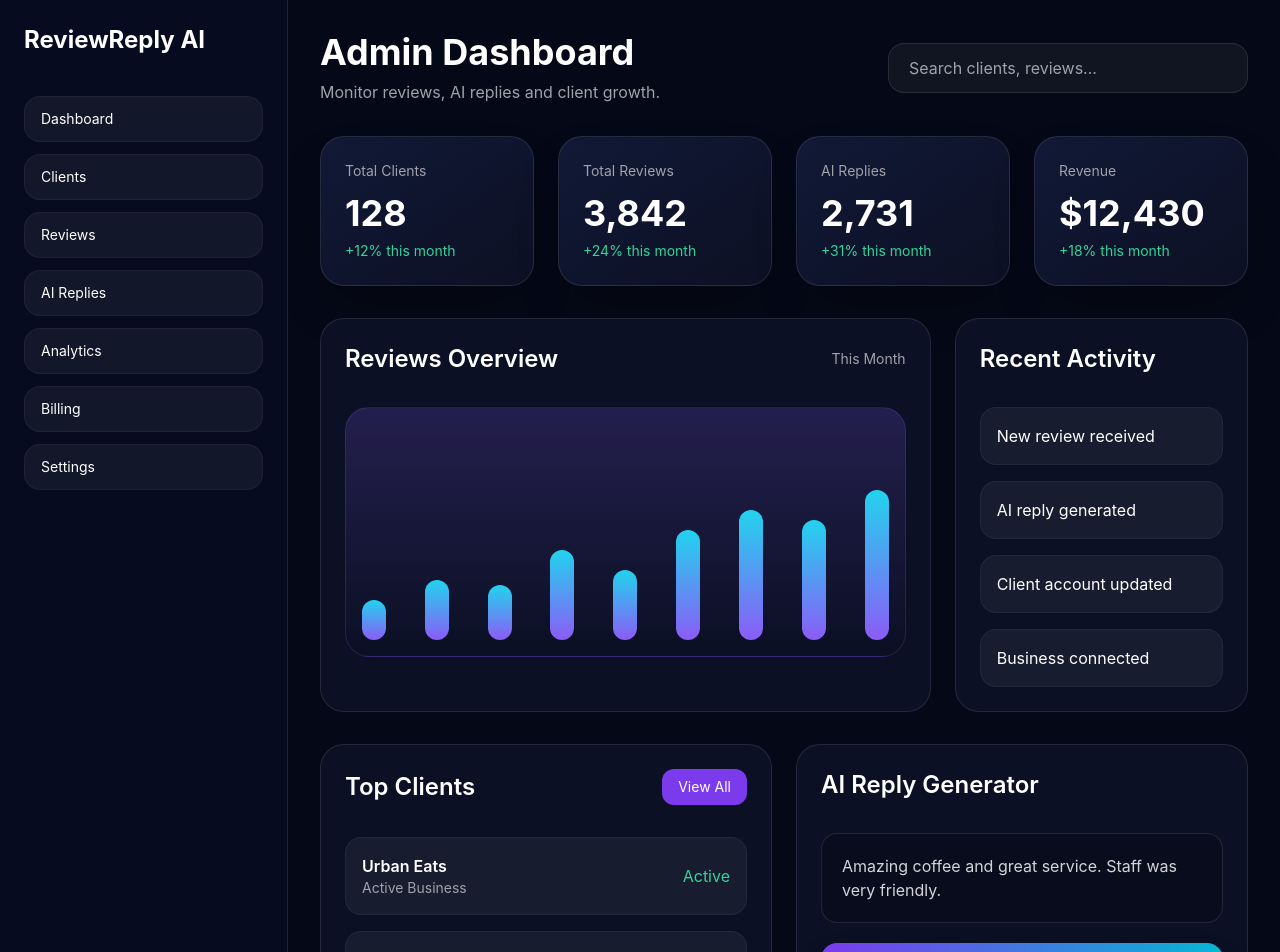
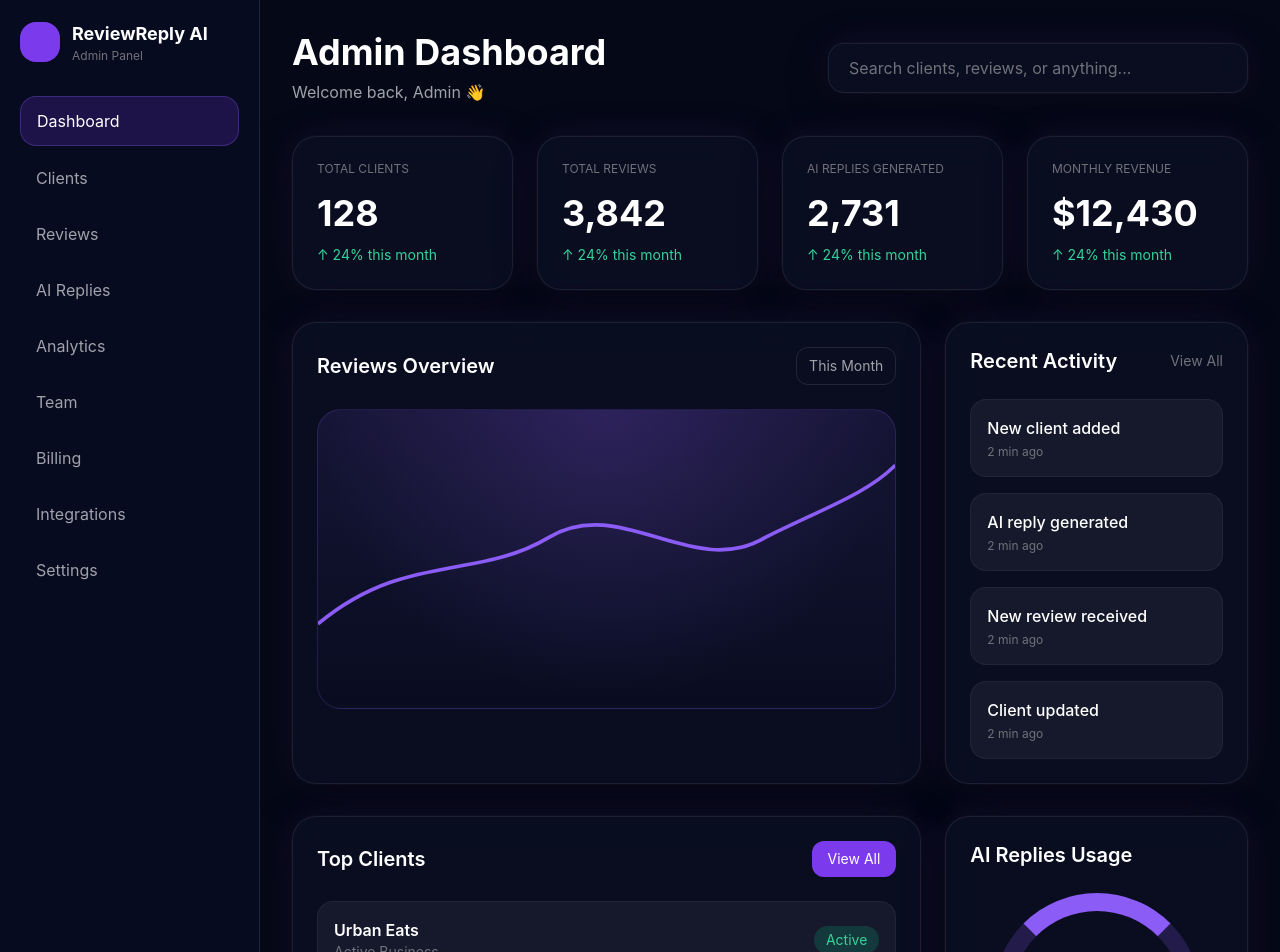
Before and after one commit to afnankhan123456/reviewreply-ai, a Next.js app: page /dashboard in a window 1280 px wide. Shown: the top 952 px of the page. Built offline with nearby package versions, Linux system fonts and the light colour scheme.

Commit message:
Refine dashboard closer to target UI

```diff
--- a/app/dashboard/page.tsx
+++ b/app/dashboard/page.tsx
@@ -1,196 +1,126 @@
-const stats = [
-  {
-    title: 'Total Clients',
-    value: '128',
-    growth: '+12%',
-  },
-  {
-    title: 'Total Reviews',
-    value: '3,842',
-    growth: '+24%',
-  },
-  {
-    title: 'AI Replies',
-    value: '2,731',
-    growth: '+31%',
-  },
-  {
-    title: 'Revenue',
-    value: '$12,430',
-    growth: '+18%',
-  },
-];
-
-const activities = [
-  'New review received',
-  'AI reply generated',
-  'Client account updated',
-  'Business connected',
-];
-
 export default function DashboardPage() {
   return (
-    <div className="min-h-screen bg-[#050816] text-white flex">
-      <aside className="hidden lg:flex w-72 border-r border-white/10 bg-[#070b1f] flex-col justify-between p-6">
+    <div className="min-h-screen flex bg-[#050816] text-white">
+      <aside className="w-[260px] hidden lg:flex flex-col justify-between border-r border-white/10 bg-[#060b1f] p-5">
         <div>
-          <div className="text-2xl font-bold mb-10">
-            ReviewReply AI
+          <div className="mb-8 flex items-center gap-3">
+            <div className="h-10 w-10 rounded-2xl bg-violet-600" />
+            <div>
+              <div className="font-bold text-lg">ReviewReply AI</div>
+              <div className="text-xs text-zinc-500">Admin Panel</div>
+            </div>
           </div>
 
-          <nav className="space-y-3 text-sm">
-            {[
-              'Dashboard',
-              'Clients',
-              'Reviews',
-              'AI Replies',
-              'Analytics',
-              'Billing',
-              'Settings',
-            ].map((item) => (
-              <div
-                key={item}
-                className="rounded-2xl border border-white/5 bg-white/5 hover:bg-violet-600/20 transition-all px-4 py-3 cursor-pointer"
-              >
+          <div className="space-y-2">
+            {['Dashboard','Clients','Reviews','AI Replies','Analytics','Team','Billing','Integrations','Settings'].map((item,index)=>(
+              <div key={item} className={`rounded-2xl px-4 py-3 transition-all cursor-pointer ${index===0 ? 'bg-violet-600/20 border border-violet-500/30 text-white' : 'text-zinc-400 hover:bg-white/5'}`}>
                 {item}
               </div>
             ))}
-          </nav>
+          </div>
         </div>
 
-        <div className="rounded-3xl border border-white/10 bg-white/5 p-4">
+        <div className="card-glow rounded-3xl p-4">
           <div className="font-semibold">Admin User</div>
-          <div className="text-sm text-zinc-400 mt-1">
-            admin@reviewreply.ai
-          </div>
+          <div className="text-sm text-zinc-400">admin@reviewreply.ai</div>
         </div>
       </aside>
 
-      <main className="flex-1 p-4 md:p-8 overflow-x-hidden">
-        <div className="flex flex-col md:flex-row md:items-center md:justify-between gap-4 mb-8">
+      <main className="flex-1 p-6 lg:p-8 overflow-hidden">
+        <div className="flex flex-col lg:flex-row lg:items-center lg:justify-between gap-5 mb-8">
           <div>
-            <h1 className="text-4xl font-bold">
-              Admin Dashboard
-            </h1>
-            <p className="text-zinc-400 mt-2">
-              Monitor reviews, AI replies and client growth.
-            </p>
+            <h1 className="text-4xl font-bold">Admin Dashboard</h1>
+            <p className="text-zinc-400 mt-2">Welcome back, Admin 👋</p>
           </div>
 
-          <div className="w-full md:w-[360px] rounded-2xl border border-white/10 bg-white/5 px-5 py-3 text-zinc-400">
-            Search clients, reviews...
+          <div className="card-glow rounded-2xl px-5 py-3 text-zinc-500 w-full lg:w-[420px]">
+            Search clients, reviews, or anything...
           </div>
         </div>
 
-        <div className="grid grid-cols-1 sm:grid-cols-2 xl:grid-cols-4 gap-6 mb-8">
-          {stats.map((item) => (
-            <div
-              key={item.title}
-              className="rounded-3xl border border-white/10 bg-gradient-to-br from-[#111936] to-[#0c1024] p-6 shadow-2xl"
-            >
-              <div className="text-zinc-400 text-sm mb-3">
-                {item.title}
-              </div>
-
-              <div className="text-4xl font-bold mb-2">
-                {item.value}
-              </div>
-
-              <div className="text-emerald-400 text-sm">
-                {item.growth} this month
-              </div>
+        <div className="grid grid-cols-1 md:grid-cols-2 xl:grid-cols-4 gap-6 mb-8">
+          {[
+            ['TOTAL CLIENTS','128'],
+            ['TOTAL REVIEWS','3,842'],
+            ['AI REPLIES GENERATED','2,731'],
+            ['MONTHLY REVENUE','$12,430'],
+          ].map((item)=>(
+            <div key={item[0]} className="card-glow rounded-3xl p-6">
+              <div className="text-xs text-zinc-500 mb-4">{item[0]}</div>
+              <div className="text-4xl font-bold">{item[1]}</div>
+              <div className="text-emerald-400 text-sm mt-3">↑ 24% this month</div>
             </div>
           ))}
         </div>
 
         <div className="grid grid-cols-1 xl:grid-cols-3 gap-6 mb-8">
-          <div className="xl:col-span-2 rounded-3xl border border-white/10 bg-[#0b1024] p-6 min-h-[350px]">
-            <div className="flex items-center justify-between mb-8">
-              <h2 className="text-2xl font-semibold">
-                Reviews Overview
-              </h2>
-
-              <div className="text-sm text-zinc-400">
-                This Month
-              </div>
+          <div className="xl:col-span-2 card-glow rounded-3xl p-6">
+            <div className="flex items-center justify-between mb-6">
+              <h2 className="text-xl font-semibold">Reviews Overview</h2>
+              <div className="rounded-xl border border-white/10 px-3 py-2 text-sm text-zinc-400">This Month</div>
             </div>
 
-            <div className="h-[250px] rounded-3xl bg-gradient-to-b from-violet-500/20 to-transparent border border-violet-500/20 flex items-end justify-between px-4 pb-4">
-              {[40, 60, 55, 90, 70, 110, 130, 120, 150].map((h, i) => (
-                <div
-                  key={i}
-                  className="w-6 rounded-full bg-gradient-to-t from-violet-500 to-cyan-400"
-                  style={{ height: `${h}px` }}
-                />
-              ))}
+            <div className="relative h-[300px] rounded-3xl overflow-hidden border border-violet-500/20 bg-gradient-to-b from-violet-500/10 to-transparent">
+              <div className="absolute inset-0 bg-[radial-gradient(circle_at_top,rgba(139,92,246,0.2),transparent_70%)]" />
+
+              <svg viewBox="0 0 800 300" className="absolute inset-0 h-full w-full">
+                <path d="M0 240 C120 140 220 180 320 120 C420 60 520 180 620 120 C700 80 760 60 800 20" fill="none" stroke="#8b5cf6" strokeWidth="5" />
+              </svg>
             </div>
           </div>
 
-          <div className="rounded-3xl border border-white/10 bg-[#0b1024] p-6">
-            <h2 className="text-2xl font-semibold mb-8">
-              Recent Activity
-            </h2>
+          <div className="card-glow rounded-3xl p-6">
+            <div className="flex items-center justify-between mb-6">
+              <h2 className="text-xl font-semibold">Recent Activity</h2>
+              <div className="text-sm text-zinc-500">View All</div>
+            </div>
 
             <div className="space-y-4">
-              {activities.map((item) => (
-                <div
-                  key={item}
-                  className="rounded-2xl border border-white/5 bg-white/5 p-4"
-                >
-                  {item}
+              {['New client added','AI reply generated','New review received','Client updated'].map((item)=>(
+                <div key={item} className="rounded-2xl border border-white/5 bg-white/5 p-4">
+                  <div className="font-medium">{item}</div>
+                  <div className="text-xs text-zinc-500 mt-1">2 min ago</div>
                 </div>
               ))}
             </div>
           </div>
         </div>
 
-        <div className="grid grid-cols-1 xl:grid-cols-2 gap-6">
-          <div className="rounded-3xl border border-white/10 bg-[#0b1024] p-6">
-            <div className="flex items-center justify-between mb-8">
-              <h2 className="text-2xl font-semibold">
-                Top Clients
-              </h2>
-
-              <button className="rounded-xl bg-violet-600 px-4 py-2 text-sm">
-                View All
-              </button>
+        <div className="grid grid-cols-1 xl:grid-cols-3 gap-6">
+          <div className="xl:col-span-2 card-glow rounded-3xl p-6">
+            <div className="flex items-center justify-between mb-6">
+              <h2 className="text-xl font-semibold">Top Clients</h2>
+              <button className="rounded-xl bg-violet-600 px-4 py-2 text-sm">View All</button>
             </div>
 
             <div className="space-y-4">
-              {['Urban Eats', 'Coffee Corner', 'TechFix Solutions'].map((client) => (
-                <div
-                  key={client}
-                  className="flex items-center justify-between rounded-2xl border border-white/5 bg-white/5 p-4"
-                >
+              {['Urban Eats','TechFix Solutions','Coffee Corner','AutoCare Clinic'].map((item)=>(
+                <div key={item} className="flex items-center justify-between rounded-2xl border border-white/5 bg-white/5 p-4">
                   <div>
-                    <div className="font-semibold">{client}</div>
-                    <div className="text-sm text-zinc-400">
-                      Active Business
-                    </div>
+                    <div className="font-semibold">{item}</div>
+                    <div className="text-sm text-zinc-500">Active Business</div>
                   </div>
 
-                  <div className="text-emerald-400">
-                    Active
-                  </div>
+                  <div className="rounded-full bg-emerald-500/20 px-3 py-1 text-sm text-emerald-400">Active</div>
                 </div>
               ))}
             </div>
           </div>
 
-          <div className="rounded-3xl border border-white/10 bg-[#0b1024] p-6">
-            <h2 className="text-2xl font-semibold mb-8">
-              AI Reply Generator
-            </h2>
+          <div className="card-glow rounded-3xl p-6">
+            <h2 className="text-xl font-semibold mb-6">AI Replies Usage</h2>
 
-            <div className="rounded-2xl border border-white/10 bg-black/20 p-5 text-zinc-300 mb-5">
-              Amazing coffee and great service. Staff was very friendly.
+            <div className="flex items-center justify-center">
+              <div className="h-52 w-52 rounded-full border-[18px] border-violet-500/20 border-t-violet-500 flex items-center justify-center">
+                <div className="text-center">
+                  <div className="text-4xl font-bold">2,731</div>
+                  <div className="text-zinc-500 text-sm mt-1">Replies</div>
+                </div>
+              </div>
             </div>
-
-            <button className="w-full rounded-2xl bg-gradient-to-r from-violet-600 to-cyan-500 py-4 font-semibold shadow-2xl hover:scale-[1.01] transition-all">
-              Generate AI Reply
-            </button>
           </div>
         </div>
       </main>
     </div>
-  );
+  )
 }
```
